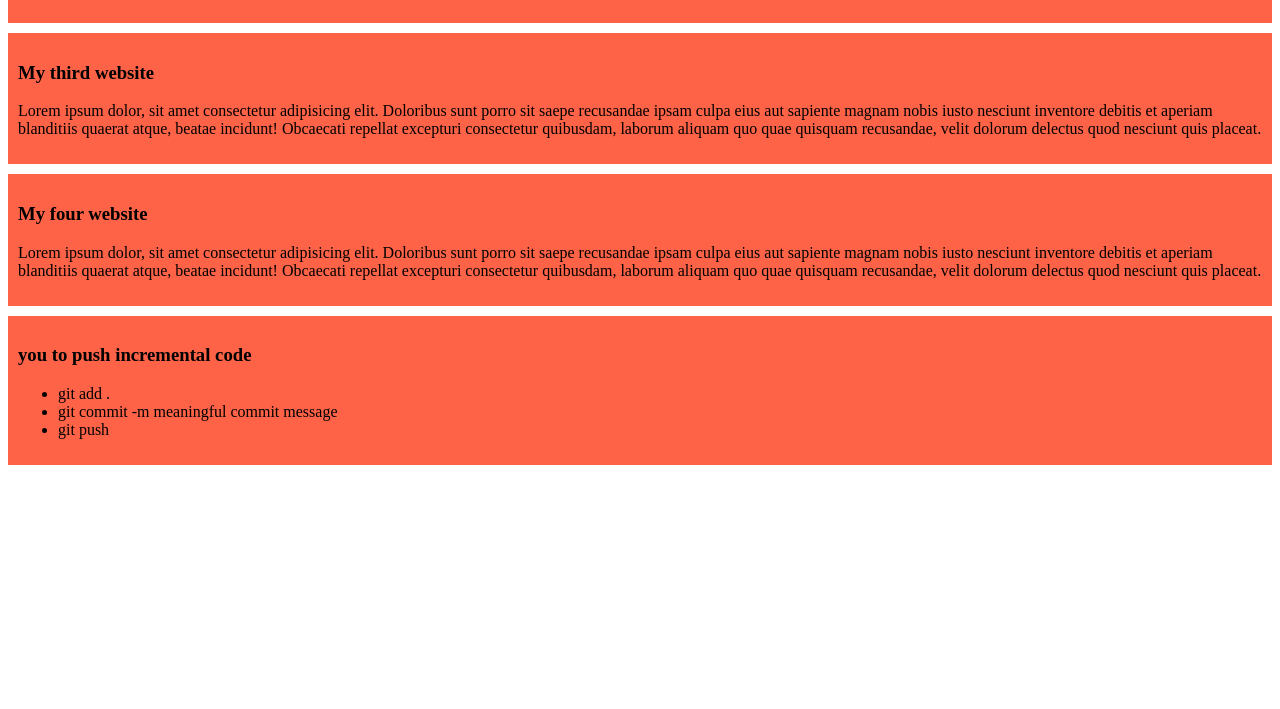
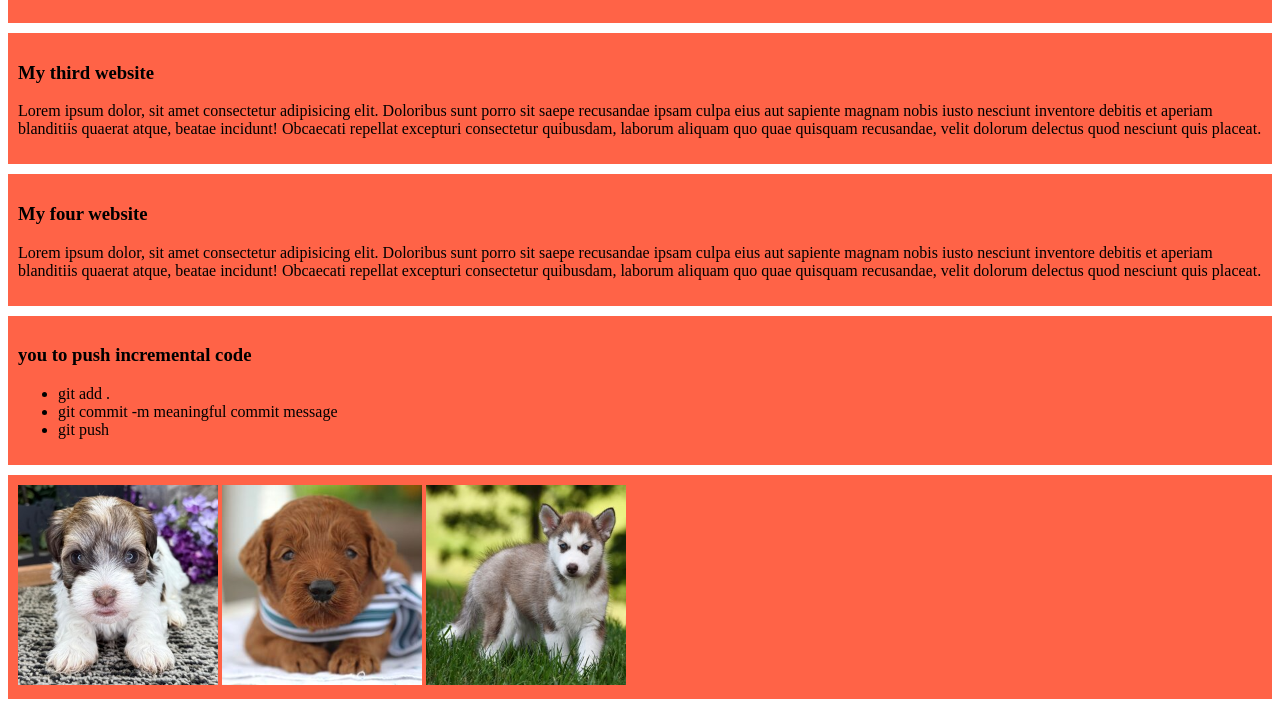
Before and after one commit to Prosenjit111/My-second-website, a plain HTML site: page index.html in a window 1280 px wide. Shown: the part 258-967 px from the top of the page. Before the commit the page ends 800 px from the top, so only its background shows below. Drawn offline with Linux system fonts and the light colour scheme.

Commit message:
added the picter

```diff
--- a/index.html
+++ b/index.html
@@ -45,6 +45,11 @@
             <li>git push</li>
         </ul>
     </div>
+    <div>
+        <img width="200px" src="image/DOGE 1.jpg" alt="">
+        <img width="200px" src="image/DOGE 2.JPG" alt="">
+        <img width="200px" src="image/DOGE 3.JPG" alt="">
+    </div>
 </body>
 
 </html>
```
Also changed, not shown: image/DOGE 1.jpg (added), image/DOGE 2.JPG (added), image/DOGE 3.JPG (added).
